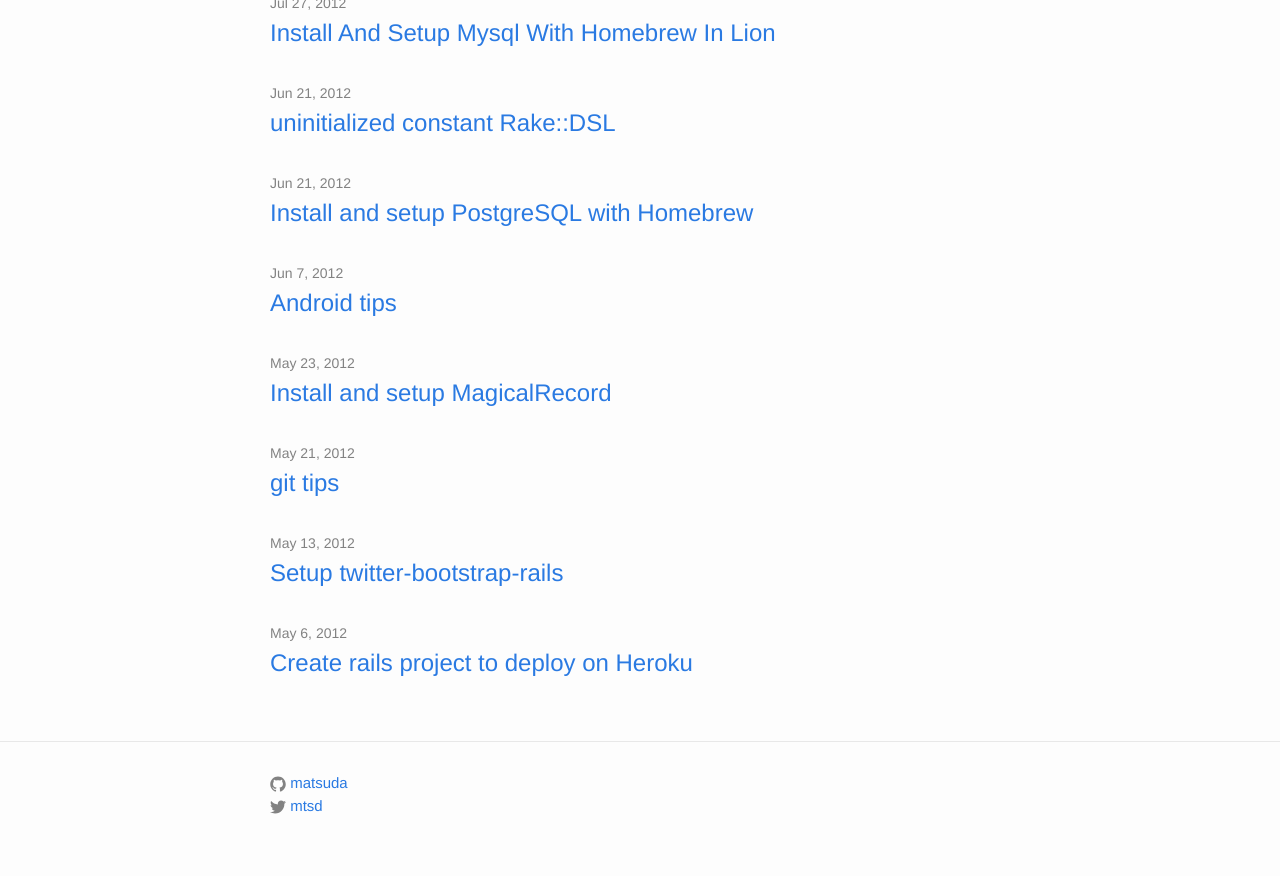
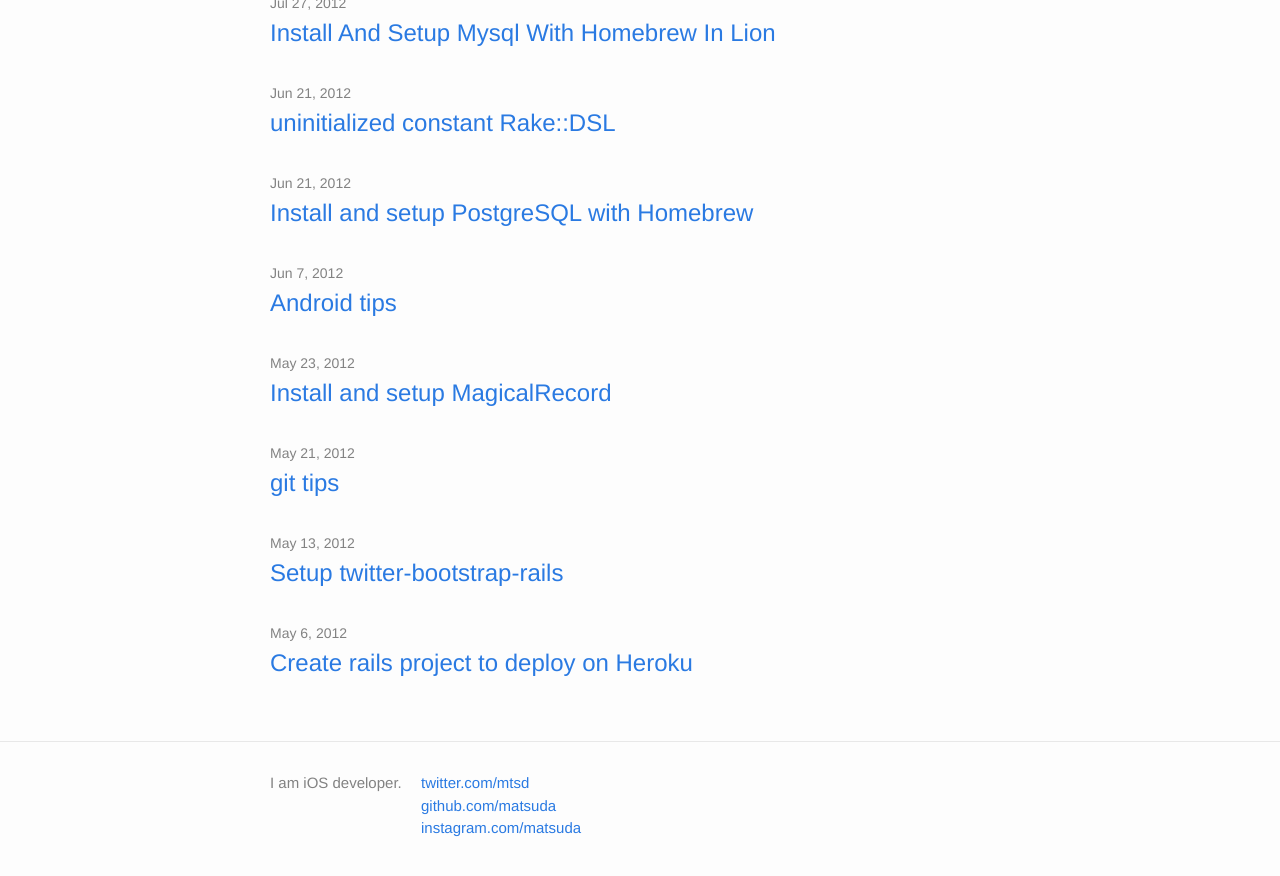
Before and after one commit to mtsd/mtsd.github.io, a Jekyll site: the page built from index.html, in a window 1280 px wide and 900 px high, scrolled down 1136 px. Shown: the top 876 px of the window. Built offline with Jekyll 4.4.1, drawn with Linux system fonts in a browser that asks for light colours.

```diff
--- a/_config.yml
+++ b/_config.yml
@@ -2,7 +2,8 @@
 title: matsuda
 description: matsuda is iOS and Ruby on Rails developer
 twitter_username: mtsd
-github_username:  matsuda
+github_username: matsuda
+instagram_username: matsuda
 
 # Build settings
 markdown: kramdown
--- a/_includes/footer.html
+++ b/_includes/footer.html
@@ -3,33 +3,29 @@
   <div class="wrapper">
 
     <div class="footer-col-wrapper">
+	  <div class="footer-col  footer-col-2">I am iOS developer.</div>
       <div class="footer-col  footer-col-2">
         <ul class="social-media-list">
-          {% if site.github_username %}
+          {% if site.twitter_username %}
           <li>
-            <a href="https://github.com/{{ site.github_username }}">
-              <span class="icon  icon--github">
-                <svg viewBox="0 0 16 16">
-                  <path fill="#828282" d="M7.999,0.431c-4.285,0-7.76,3.474-7.76,7.761 c0,3.428,2.223,6.337,5.307,7.363c0.388,0.071,0.53-0.168,0.53-0.374c0-0.184-0.007-0.672-0.01-1.32 c-2.159,0.469-2.614-1.04-2.614-1.04c-0.353-0.896-0.862-1.135-0.862-1.135c-0.705-0.481,0.053-0.472,0.053-0.472 c0.779,0.055,1.189,0.8,1.189,0.8c0.692,1.186,1.816,0.843,2.258,0.645c0.071-0.502,0.271-0.843,0.493-1.037 C4.86,11.425,3.049,10.76,3.049,7.786c0-0.847,0.302-1.54,0.799-2.082C3.768,5.507,3.501,4.718,3.924,3.65 c0,0,0.652-0.209,2.134,0.796C6.677,4.273,7.34,4.187,8,4.184c0.659,0.003,1.323,0.089,1.943,0.261 c1.482-1.004,2.132-0.796,2.132-0.796c0.423,1.068,0.157,1.857,0.077,2.054c0.497,0.542,0.798,1.235,0.798,2.082 c0,2.981-1.814,3.637-3.543,3.829c0.279,0.24,0.527,0.713,0.527,1.437c0,1.037-0.01,1.874-0.01,2.129 c0,0.208,0.14,0.449,0.534,0.373c3.081-1.028,5.302-3.935,5.302-7.362C15.76,3.906,12.285,0.431,7.999,0.431z"/>
-                </svg>
-              </span>
-
-              <span class="username">{{ site.github_username }}</span>
+            <a href="https://twitter.com/{{ site.twitter_username }}">
+              <span class="username">twitter.com/{{ site.twitter_username }}</span>
             </a>
           </li>
           {% endif %}
 
-          {% if site.twitter_username %}
+          {% if site.github_username %}
           <li>
-            <a href="https://twitter.com/{{ site.twitter_username }}">
-              <span class="icon  icon--twitter">
-                <svg viewBox="0 0 16 16">
-                  <path fill="#828282" d="M15.969,3.058c-0.586,0.26-1.217,0.436-1.878,0.515c0.675-0.405,1.194-1.045,1.438-1.809
-                  c-0.632,0.375-1.332,0.647-2.076,0.793c-0.596-0.636-1.446-1.033-2.387-1.033c-1.806,0-3.27,1.464-3.27,3.27 c0,0.256,0.029,0.506,0.085,0.745C5.163,5.404,2.753,4.102,1.14,2.124C0.859,2.607,0.698,3.168,0.698,3.767 c0,1.134,0.577,2.135,1.455,2.722C1.616,6.472,1.112,6.325,0.671,6.08c0,0.014,0,0.027,0,0.041c0,1.584,1.127,2.906,2.623,3.206 C3.02,9.402,2.731,9.442,2.433,9.442c-0.211,0-0.416-0.021-0.615-0.059c0.416,1.299,1.624,2.245,3.055,2.271 c-1.119,0.877-2.529,1.4-4.061,1.4c-0.264,0-0.524-0.015-0.78-0.046c1.447,0.928,3.166,1.469,5.013,1.469 c6.015,0,9.304-4.983,9.304-9.304c0-0.142-0.003-0.283-0.009-0.423C14.976,4.29,15.531,3.714,15.969,3.058z"/>
-                </svg>
-              </span>
+            <a href="https://github.com/{{ site.github_username }}">
+              <span class="username">github.com/{{ site.github_username }}</span>
+            </a>
+          </li>
+          {% endif %}
 
-              <span class="username">{{ site.twitter_username }}</span>
+          {% if site.github_username %}
+          <li>
+            <a href="https://instagram.com/{{ site.instagram_username }}">
+              <span class="username">instagram.com/{{ site.instagram_username }}</span>
             </a>
           </li>
           {% endif %}
--- a/_includes/header.html
+++ b/_includes/header.html
@@ -5,14 +5,6 @@
     <a class="site-title" href="{{ site.baseurl }}/">{{ site.title }}</a>
 
     <nav class="site-nav">
-      <a href="#" class="menu-icon">
-        <svg viewBox="0 0 18 15">
-          <path fill="#424242" d="M18,1.484c0,0.82-0.665,1.484-1.484,1.484H1.484C0.665,2.969,0,2.304,0,1.484l0,0C0,0.665,0.665,0,1.484,0 h15.031C17.335,0,18,0.665,18,1.484L18,1.484z"/>
-          <path fill="#424242" d="M18,7.516C18,8.335,17.335,9,16.516,9H1.484C0.665,9,0,8.335,0,7.516l0,0c0-0.82,0.665-1.484,1.484-1.484 h15.031C17.335,6.031,18,6.696,18,7.516L18,7.516z"/>
-          <path fill="#424242" d="M18,13.516C18,14.335,17.335,15,16.516,15H1.484C0.665,15,0,14.335,0,13.516l0,0 c0-0.82,0.665-1.484,1.484-1.484h15.031C17.335,12.031,18,12.696,18,13.516L18,13.516z"/>
-        </svg>
-      </a>
-
       <div class="trigger">
         {% for page in site.pages %}
           {% if page.title %}
```
Also changed, not shown: _posts/about.md (deleted, +0 -7 lines), about.md (deleted, +0 -11 lines).
